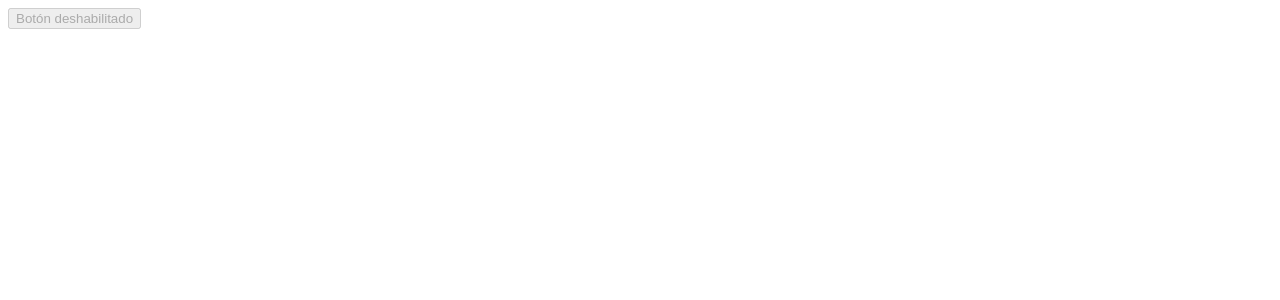
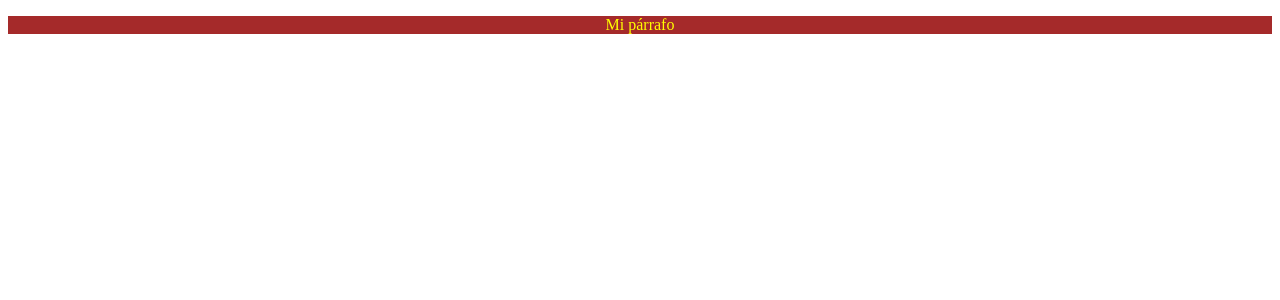
Before and after one commit to lauradillonar/angular013-default-project, an Angular app: page / in a window 1280 px wide. Shown: the top 300 px of the page. Built offline with nearby package versions, Linux system fonts and the light colour scheme.

Commit message:
Ejemplo de cómo añadir una sola clase con class binding

```diff
--- a/src/app/app.component.css
+++ b/src/app/app.component.css
@@ -0,0 +1,5 @@
+.activeBG {
+  background-color: brown;
+  color: yellow;
+  text-align: center;
+}
--- a/src/app/app.component.html
+++ b/src/app/app.component.html
@@ -1 +1 @@
-<button [disabled]="btnDisabled" [textContent]="btnMsg"></button>
+<p [class.activeBG]="isActive">Mi párrafo</p>
--- a/src/app/app.component.ts
+++ b/src/app/app.component.ts
@@ -8,6 +8,5 @@ import { Component } from '@angular/core';
 export class AppComponent {
   title = 'Default Project';
 
-  btnDisabled = true;
-  btnMsg = 'Botón deshabilitado';
+  isActive = true;
 }
```
